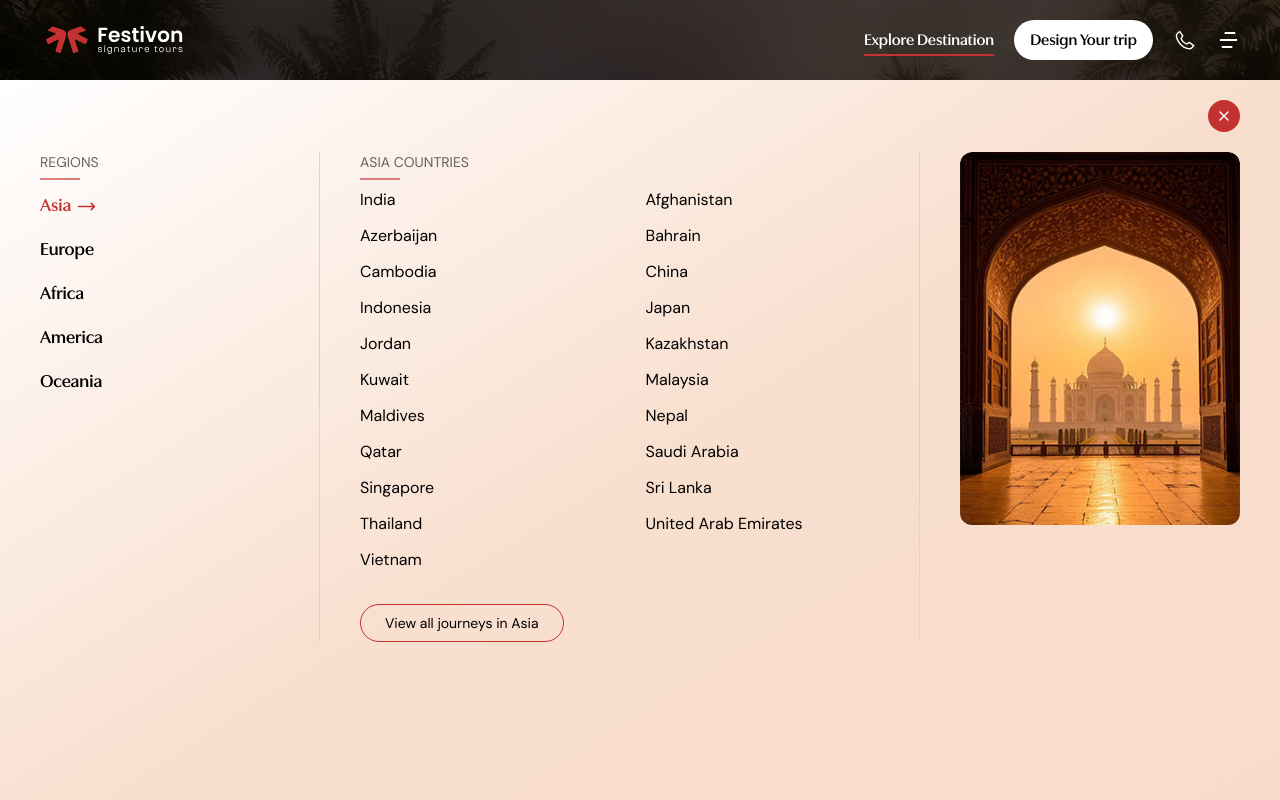
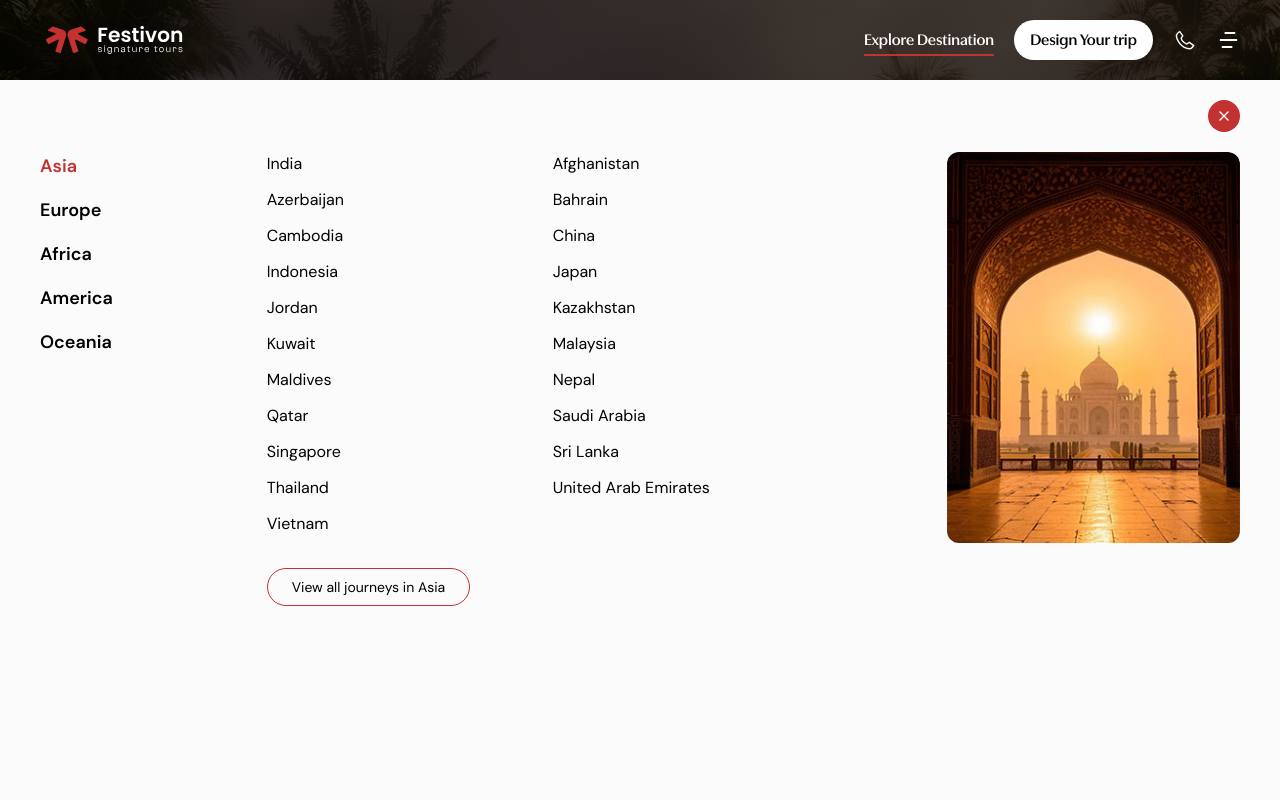
Before and after one commit to teamlead-glitch/maximillian-frontend, a Next.js app: page / in a window 1280 px wide. Both pictures are taken after a click on the button "Explore Destination". Shown: the top 800 px of the page. Built offline with nearby package versions, Linux system fonts and the light colour scheme; a web font is replaced by a local one.

Commit message:
top megamenu updated

```diff
--- a/src/components/common/header/SideBarMenu.tsx
+++ b/src/components/common/header/SideBarMenu.tsx
@@ -102,7 +102,7 @@ export default function SideBarMenu() {
             {/* OVERLAY */}
             <div
               onClick={() => setSideOpen(false)}
-              className={`fixed inset-0 bg-black/50 z-[999]
+              className={`fixed inset-0 bg-black/50 z-999
               transition-opacity duration-300
               ${sideOpen ? "opacity-100 visible" : "opacity-0 invisible"}`}
             />
@@ -110,7 +110,7 @@ export default function SideBarMenu() {
             {/* SIDEBAR */}
             <div
               className={`fixed top-0 right-0 h-screen w-[85%] max-w-[320px]
-              bg-white z-[1000] flex flex-col
+              bg-white z-1000 flex flex-col
               transform transition-transform duration-300
               ${sideOpen ? "translate-x-0" : "translate-x-full"}`}
             >
@@ -166,7 +166,7 @@ export default function SideBarMenu() {
             {/* DESTINATION PANEL */}
             < div
               className={`fixed top-0 right-0 h-screen w-[85%] max-w-[320px]
-              bg-white z-[1100] flex flex-col md:hidden
+              bg-white z-1100 flex flex-col md:hidden
               transform transition-transform duration-300
               ${destinationPanel ? "translate-x-0" : "translate-x-full"}`}
             >
@@ -201,7 +201,7 @@ export default function SideBarMenu() {
 
               {/* COUNTRIES */}
               {activeRegion && (
-                <div className="absolute inset-0 bg-white z-[1200] flex flex-col">
+                <div className="absolute inset-0 bg-white z-1200 flex flex-col">
                   <div className="flex items-center gap-3 p-6 border-b border-gray-300">
                     <button onClick={() => setActiveRegion(null)} className="cursor-pointer">
                       <ChevronLeft />
--- a/src/components/common/header/TopMenu.tsx
+++ b/src/components/common/header/TopMenu.tsx
@@ -1,5 +1,5 @@
 "use client";
-import { MoveRight, X } from "lucide-react";
+import { X } from "lucide-react";
 import { useState, useEffect, useRef } from "react";
 import SideBarMenu from "./SideBarMenu";
 
@@ -33,24 +33,76 @@ const REGIONS = {
   },
 
   Europe: {
-    countries: ["France", "Italy", "Spain", "Switzerland", "Germany"],
+    countries: [
+      "France",
+      "Italy",
+      "Spain",
+      "Switzerland",
+      "Germany",
+      "United Kingdom",
+      "Netherlands",
+      "Belgium",
+      "Austria",
+      "Portugal",
+      "Greece",
+      "Ireland",
+      "Iceland",
+
+    ],
     image: "/images/europe.jpg",
   },
 
   Africa: {
-    countries: ["Kenya", "South Africa", "Morocco", "Egypt"],
+    countries: [
+      "South Africa",
+      "Kenya",
+      "Morocco",
+      "Egypt",
+      "Tanzania",
+      "Uganda",
+      "Rwanda",
+      "Ethiopia",
+      "Namibia",
+      "Botswana",
+      "Zimbabwe",
+      "Zambia",
+
+    ],
     image: "/images/africa.jpg",
   },
 
   America: {
-    countries: ["USA", "Canada", "Brazil", "Peru"],
+    countries: [
+
+      "United States",
+      "Canada",
+      "Mexico",
+
+      "Costa Rica",
+      "Panama",
+      "Jamaica",
+      "Brazil",
+      "Argentina",
+      "Chile",
+      "Peru",
+      "Colombia",
+
+    ],
     image: "/images/america.jpg",
   },
 
   Oceania: {
-    countries: ["Australia", "New Zealand", "Fiji"],
+    countries: [
+      "Australia",
+      "New Zealand",
+      "Fiji",
+      "Kiribati",
+      "Nauru",
+      "Tuvalu"
+    ],
     image: "/images/oceania.jpg",
   },
+
 } as const;
 
 /* ================= TYPES ================= */
@@ -70,13 +122,17 @@ export default function TopMenu() {
   /* ---------------- DISABLE BODY SCROLL ---------------- */
   useEffect(() => {
     if (megaOpen) {
+      const scrollbarWidth = window.innerWidth - document.documentElement.clientWidth;
       document.body.style.overflow = "hidden";
+      document.body.style.paddingRight = `${scrollbarWidth}px`;
     } else {
       document.body.style.overflow = "";
+      document.body.style.paddingRight = "";
     }
 
     return () => {
       document.body.style.overflow = "";
+      document.body.style.paddingRight = "";
     };
   }, [megaOpen]);
 
@@ -159,7 +215,7 @@ export default function TopMenu() {
 
             {/* MEGA MENU */}
             {megaOpen && (
-              <div className="fixed left-0 top-full h-screen w-screen bg-gradient-to-br from-white via-[#f8dfce] to-[#f9dbcb] z-50">
+              <div className="fixed left-0 top-full h-[calc(100vh-100%)] w-full overflow-y-auto bg-linear-to-br from-[#fbfbfb] via-[#fbfbfb] to-[#fbfbfb] z-50 pb-20">
                 <div className="relative w-full flex justify-end px-10 py-5">
 
                   {/* CLOSE ICON */}
@@ -167,13 +223,13 @@ export default function TopMenu() {
                     onClick={() => setMegaOpen(false)}
                     aria-label="Close menu"
                     className="  z-10
-    p-2 rounded-full cursor-pointer bg-[#C43131] hover:bg-white
+    p-2 rounded-full cursor-pointer bg-[#C43131] hover:bg-black hover:text-white
     transition-all duration-300 group"
                   >
                     <X
                       size={16}
                       strokeWidth={2}
-                      className="text-white group-hover:text-[#C43131]"
+                      className="text-white group-hover:text-white"
                     />
                   </button>
 
@@ -182,13 +238,13 @@ export default function TopMenu() {
 
 
 
-                <div className="max-w-[1600px] mx-auto px-10 grid grid-cols-1 md:grid-cols-[1fr_2fr_1fr] gap-10 text-black">
+                <div className=" mx-auto px-3 md:px-10  grid grid-cols-1 md:grid-cols-[1fr_3fr_2fr] gap-10 text-black">
 
                   {/* REGIONS */}
-                  <div className="space-y-4 border-r border-gray-300">
-                    <h4 className="text-sm uppercase opacity-60 pb-1 relative before:absolute before:left-0 before:-bottom-1 before:h-[2px] before:bg-[#C43131] before:transition-all before:duration-300 before:w-10">
+                  <div className="space-y-4">
+                    {/* <h4 className="text-sm uppercase opacity-60 pb-1 relative before:absolute before:left-0 before:-bottom-1 before:h-[2px] before:bg-[#C43131] before:transition-all before:duration-300 before:w-10">
                       Regions
-                    </h4>
+                    </h4> */}
 
                     {(Object.keys(REGIONS) as Region[]).map((region) => {
                       const isActive = activeRegion === region;
@@ -198,7 +254,7 @@ export default function TopMenu() {
                           key={region}
                           onClick={() => setActiveRegion(region)}
                           className={`group w-full flex items-center
-  text-left text-lg font-my-font-semibold cursor-pointer pr-6
+  text-left text-lg font-semibold cursor-pointer pr-6
   transition-all duration-300
   ${isActive
                               ? "text-[#C43131]"
@@ -208,7 +264,7 @@ export default function TopMenu() {
                           <span>{region}</span>
 
                           {/* Active Arrow */}
-                          <MoveRight
+                          {/* <MoveRight
                             size={25}
                             strokeWidth={2}
                             className={`transition-all duration-300 pl-1.5
@@ -216,7 +272,7 @@ export default function TopMenu() {
                                 ? "opacity-100 translate-x-0 text-[#C43131]"
                                 : "opacity-0 -translate-x-2"
                               }`}
-                          />
+                          /> */}
                         </button>
 
 
@@ -225,12 +281,12 @@ export default function TopMenu() {
                   </div>
 
                   {/* COUNTRIES */}
-                  <div className="flex flex-col border-r border-gray-300">
-                    <h4 className="text-sm uppercase opacity-60 pb-1 relative before:absolute before:left-0 before:-bottom-1 before:h-[2px] before:bg-[#C43131] before:transition-all before:duration-300 before:w-10">
+                  <div className="flex flex-col">
+                    {/* <h4 className="text-sm uppercase opacity-60 pb-1 relative before:absolute before:left-0 before:-bottom-1 before:h-[2px] before:bg-[#C43131] before:transition-all before:duration-300 before:w-10">
                       {activeRegion} Countries
-                    </h4>
+                    </h4> */}
 
-                    <ul className="grid grid-cols-2 gap-3 mt-3">
+                    <ul className="grid grid-cols-2 gap-3">
                       {REGIONS[activeRegion].countries.map((country) => (
                         <li key={country} className="cursor-pointer hover:text-[#C43131] transition-all duration-300">{country}</li>
                       ))}
@@ -242,20 +298,14 @@ export default function TopMenu() {
                   </div>
 
                   {/* IMAGE */}
-                  <div className="rounded-xl overflow-hidden">
-
-                    <div className="relative rounded-xl overflow-hidden">
-
-                      {/* CLOSE ICON */}
+                  <div className="rounded-xl overflow-hidden pl-0 md:pl-20">
 
 
-
-                    </div>
 
                     <img
                       src={REGIONS[activeRegion].image}
                       alt={activeRegion}
-                      className="w-full rounded-xl object-cover"
+                      className="w-full rounded-xl object-cover aspect-3/4"
                     />
                   </div>
 
--- a/src/components/home/FeaturedDestinations.tsx
+++ b/src/components/home/FeaturedDestinations.tsx
@@ -132,7 +132,7 @@ export default function FeaturedDestinations() {
   group"
                                 >
                                     {/* Image */}
-                                    <div className="w-full aspect-[3/3] overflow-hidden">
+                                    <div className="w-full aspect-3/3 overflow-hidden">
                                         <img
                                             src={item.image}
                                             alt={item.title}
```
